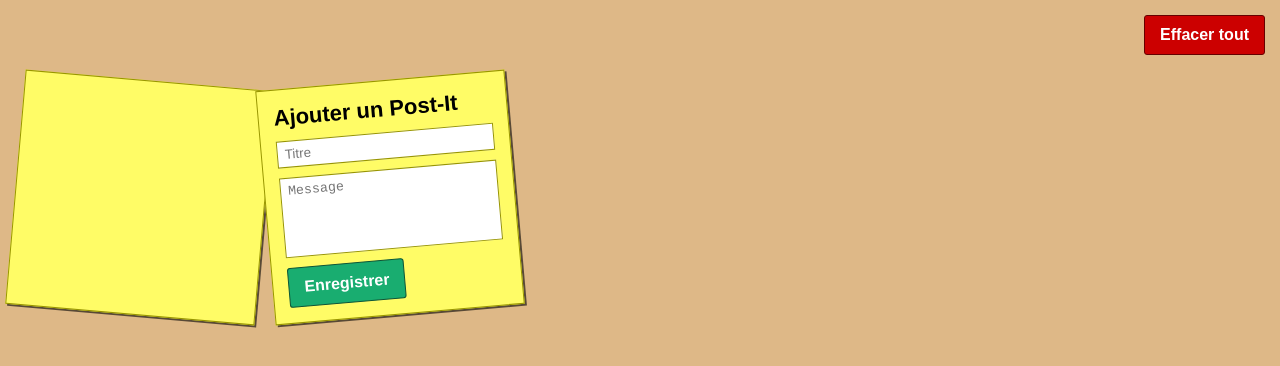
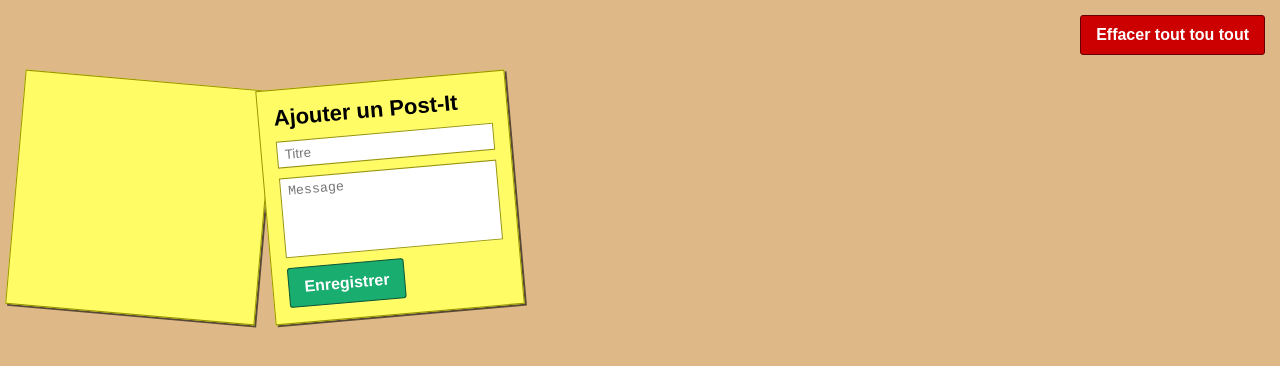
Before and after one commit to FranckGalinier/ERN24_js-post-it, a plain HTML site: page index.html in a window 1280 px wide. Drawn offline with Linux system fonts and the light colour scheme.

Commit message:
Commit du soir, 12/09/2024 - 16h 47min

```diff
--- a/index.html
+++ b/index.html
@@ -12,7 +12,7 @@
 
 <body>
     <div class="tool-bar">
-        <div id="clear-btn" class="btn btn-danger">Effacer tout</div>
+        <div id="clear-btn" class="btn btn-danger">Effacer tout tou tout</div>
     </div>
     <div id="post-its-w"></div>
 
```
